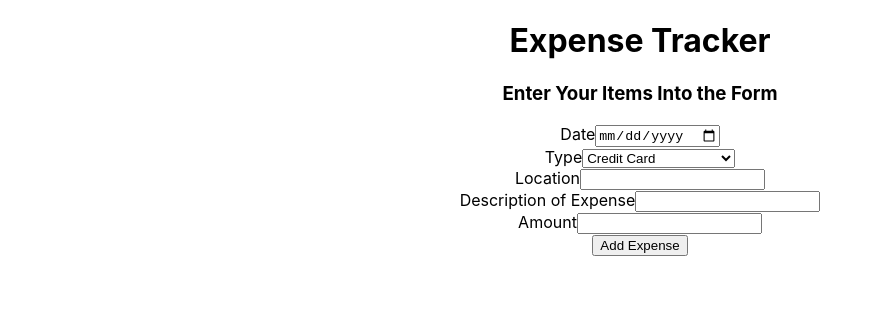
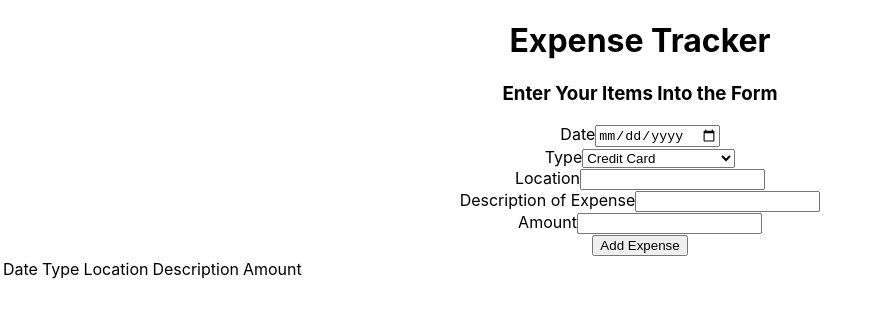
Before and after one commit to danielmurphy1/expense-tracker-react, a React (Create React App) app: page / in a window 1280 px wide. Shown: the top 318 px of the page, without its empty margins (0-879 px from the left). Built offline with nearby package versions, Linux system fonts and the light colour scheme.

Commit message:
started table component

```diff
--- a/src/App.js
+++ b/src/App.js
@@ -3,6 +3,7 @@ import logo from './logo.svg';
 import './App.css';
 import Header from "./Header";
 import Form from "./Form";
+import Table from "./Table";
 
 // function App() {
 //   return (
@@ -30,6 +31,7 @@ function App() {
     <div className="App">
       <Header />
       <Form />
+      <Table />
     </div>
   );
 }
--- /dev/null
+++ b/src/Table.js
@@ -0,0 +1,21 @@
+import React from "react";
+
+function Table () {
+    return (
+        <table>
+            <thead>
+                <tr>
+                    <td>Date</td>
+                    <td>Type</td>
+                    <td>Location</td>
+                    <td>Description</td>
+                    <td>Amount</td>
+                </tr>
+            </thead>
+            <tbody id="body"></tbody>
+        </table>
+    )
+}
+
+
+export default Table;
```
